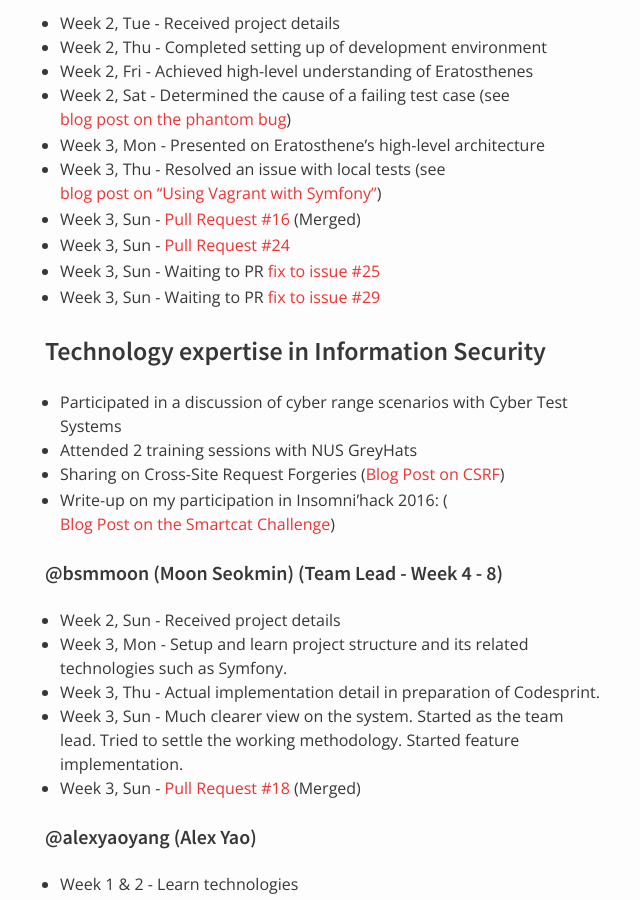
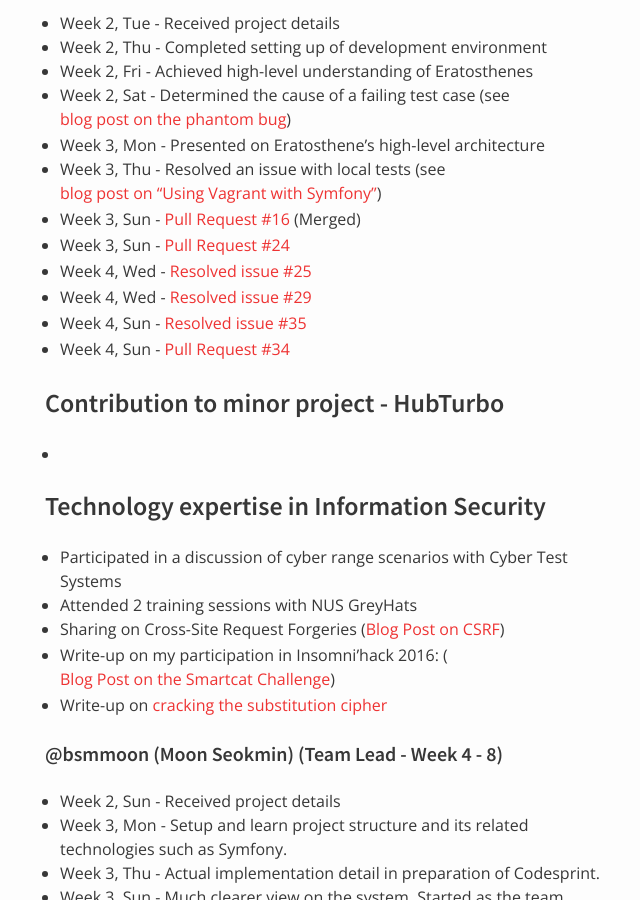
Before and after one commit to nus-oss/cs3281-AY1516S2-website, a Jekyll site: the page built from teams/codebender.md, in a window 1280 px wide and 900 px high, scrolled down 3649 px. Shown: the whole window, without its empty margins (325-965 px from the left). Built offline with Jekyll 4.4.1, drawn with Linux system fonts in a browser that asks for light colours.

Commit message:
Update Kai Yuan's progress and minor

```diff
--- a/teams/codebender.md
+++ b/teams/codebender.md
@@ -127,14 +127,20 @@
 * Week 3, Thu - Resolved an issue with local tests (see [blog post on "Using Vagrant with Symfony"](http://cs3281-2.blogspot.sg/2016/01/using-vagrant-with-symfony.html))
 * Week 3, Sun - [Pull Request #16](https://github.com/codebendercc/eratosthenes/pull/16) (Merged)
 * Week 3, Sun - [Pull Request #24](https://github.com/codebendercc/eratosthenes/pull/24)
-* Week 3, Sun - Waiting to PR [fix to issue #25](https://github.com/codebendercc/eratosthenes/commit/1f44c1dc2bc3fa8a04239f99d7e46eae0f95d814)
-* Week 3, Sun - Waiting to PR [fix to issue #29](https://github.com/codebendercc/eratosthenes/commit/04008171417d1d09837d374bea2a32a5f48c5d20)
+* Week 4, Wed - [Resolved issue #25](https://github.com/codebendercc/eratosthenes/issues/25)
+* Week 4, Wed - [Resolved issue #29](https://github.com/codebendercc/eratosthenes/issues/29)
+* Week 4, Sun - [Resolved issue #35](https://github.com/codebendercc/eratosthenes/issues/35)
+* Week 4, Sun - [Pull Request #34](https://github.com/codebendercc/eratosthenes/pull/34)
+
+### Contribution to minor project - HubTurbo
+ *
 
 ### Technology expertise in Information Security
- * Participated in a discussion of cyber range scenarios with Cyber Test Systems
- * Attended 2 training sessions with NUS GreyHats
- * Sharing on Cross-Site Request Forgeries ([Blog Post on CSRF](http://cs3281-2.blogspot.sg/2016/01/cross-site-request-forgeries-csrf.html))
- * Write-up on my participation in Insomni'hack 2016: ([Blog Post on the Smartcat Challenge](http://cs3281-2.blogspot.sg/2016/01/te-insomnihack-2016-teaser-smartcat-web.html))
+* Participated in a discussion of cyber range scenarios with Cyber Test Systems
+* Attended 2 training sessions with NUS GreyHats
+* Sharing on Cross-Site Request Forgeries ([Blog Post on CSRF](http://cs3281-2.blogspot.sg/2016/01/cross-site-request-forgeries-csrf.html))
+* Write-up on my participation in Insomni'hack 2016: ([Blog Post on the Smartcat Challenge](http://cs3281-2.blogspot.sg/2016/01/te-insomnihack-2016-teaser-smartcat-web.html))
+* Write-up on [cracking the substitution cipher](http://cs3281-2.blogspot.sg/2016/01/te-cracking-substitution-cipher.html)
 
 #### @bsmmoon (Moon Seokmin) (Team Lead - Week 4 - 8)
 * Week 2, Sun - Received project details
```
